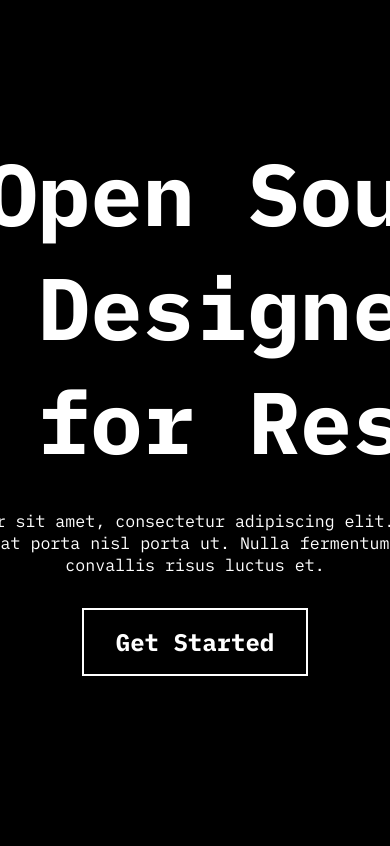
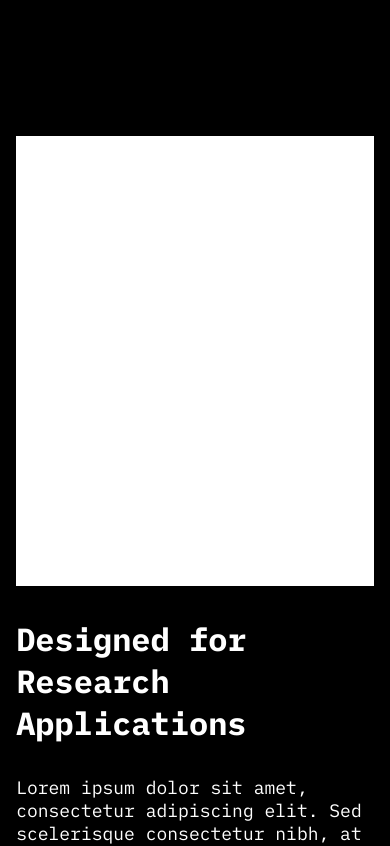
Before and after one commit to jasonxuyang/open-blimp-website, a Next.js app: page / in a window 390 px wide. Shown: the part 900-1746 px from the top of the page. Built offline with nearby package versions, Linux system fonts and the light colour scheme; a web font is replaced by a local one.

Commit message:
add mobile responsiveness

```diff
--- a/components/shared/footer.js
+++ b/components/shared/footer.js
@@ -7,7 +7,7 @@ export default function Footer() {
     <div className={styles.footer_wrapper}>
       <div className={styles.footer_container}>
         <div className={styles.footer_content_container}>
-          <h2>Get Involed</h2>
+          <h2>Get Involved</h2>
           <p>
             Interested in learning how you could contribute to this open source
             project?
--- a/pages/_app.js
+++ b/pages/_app.js
@@ -9,6 +9,10 @@ function MyApp({ Component, pageProps }) {
       <Head>
         <title>Open Blimp</title>
         <meta name="description" content="Generated by create next app" />
+        <meta
+          name="viewport"
+          content="width=device-width, initial-scale=1.0"
+        ></meta>
         <link rel="icon" href="/favicon.ico" />
       </Head>
       <Nav />
--- a/pages/home.js
+++ b/pages/home.js
@@ -3,16 +3,21 @@ import ButtonPrimary from "../components/shared/button-primary";
 import ContentBlock from "../components/home/content-block";
 import Image from "next/image";
 import placeHolder from "../public/img/img_placeholder.png";
-import hero from "../public/img/img_hero.png";
+import hero from "../public/img/img_hero.jpg";
 import IconBlock from "../components/home/icon-block";
 
 export default function Home() {
   return (
     <main className={styles.home_container}>
-      <div className={styles.hero_img_wrapper}>
-        <Image src={hero} className={styles.hero_img} layout="fill" alt="img" />
-      </div>
       <section id={styles.section_hero}>
+        <div className={styles.hero_img_wrapper}>
+          <Image
+            src={hero}
+            className={styles.hero_img}
+            layout="fill"
+            alt="img"
+          />
+        </div>
         <div className={styles.hero_content}>
           <h1>An Open Source Blimp Designed and Built for Research</h1>
           <p>
@@ -22,7 +27,7 @@ export default function Home() {
           </p>
           <ButtonPrimary
             linkText="Get Started"
-            href="https://pebble-save-55a.notion.site/OpenBlimp-Docs-382776f0548a43578d7f31991633be28"
+            href="https://www.notion.so/OpenBlimp-Docs-cbe8a34e08de4f79ae80e9781a82d98c"
           />
         </div>
       </section>
@@ -34,7 +39,7 @@ export default function Home() {
           heading="Designed for Research Applications"
           body="Lorem ipsum dolor sit amet, consectetur adipiscing elit. Sed scelerisque consectetur nibh, at porta nisl porta ut. Nulla fermentum felis sapien, sed convallis risus luctus et."
           linkText="See Hardware Specs"
-          href="https://pebble-save-55a.notion.site/OpenBlimp-Docs-382776f0548a43578d7f31991633be28"
+          href="https://www.notion.so/OpenBlimp-Docs-cbe8a34e08de4f79ae80e9781a82d98c"
         />
       </section>
 
@@ -43,7 +48,7 @@ export default function Home() {
           heading="Stable Flight"
           body="Lorem ipsum dolor sit amet, consectetur adipiscing elit. Sed scelerisque consectetur nibh, at porta nisl porta ut. Nulla fermentum felis sapien, sed convallis risus luctus et."
           linkText="Learn More"
-          href="https://pebble-save-55a.notion.site/OpenBlimp-Docs-382776f0548a43578d7f31991633be28"
+          href="https://www.notion.so/OpenBlimp-Docs-cbe8a34e08de4f79ae80e9781a82d98c"
         />
         <div className={`${styles.img_block} ${styles.right_img_block}`}>
           <Image src={placeHolder} layout="fill" alt="img" />
@@ -58,7 +63,7 @@ export default function Home() {
           heading="Built with Onboard Computing"
           body="Lorem ipsum dolor sit amet, consectetur adipiscing elit. Sed scelerisque consectetur nibh, at porta nisl porta ut. Nulla fermentum felis sapien, sed convallis risus luctus et."
           linkText="See Demo"
-          href="https://pebble-save-55a.notion.site/OpenBlimp-Docs-382776f0548a43578d7f31991633be28"
+          href="https://www.notion.so/OpenBlimp-Docs-cbe8a34e08de4f79ae80e9781a82d98c"
         />
       </section>
 
@@ -67,15 +72,15 @@ export default function Home() {
         <div className={styles.icon_block_container}>
           <IconBlock
             text="Source Seeking Demo"
-            href="https://pebble-save-55a.notion.site/OpenBlimp-Docs-382776f0548a43578d7f31991633be28"
+            href="https://www.notion.so/OpenBlimp-Docs-cbe8a34e08de4f79ae80e9781a82d98c"
           />
           <IconBlock
             text="Joystick Demo"
-            href="https://pebble-save-55a.notion.site/OpenBlimp-Docs-382776f0548a43578d7f31991633be28"
+            href="https://www.notion.so/OpenBlimp-Docs-cbe8a34e08de4f79ae80e9781a82d98c"
           />
           <IconBlock
             text="Placeholder"
-            href="https://pebble-save-55a.notion.site/OpenBlimp-Docs-382776f0548a43578d7f31991633be28"
+            href="https://www.notion.so/OpenBlimp-Docs-cbe8a34e08de4f79ae80e9781a82d98c"
           />
         </div>
       </section>
--- a/styles/components/button-primary.module.scss
+++ b/styles/components/button-primary.module.scss
@@ -12,3 +12,12 @@
   background-color: $white;
   color: $black;
 }
+
+@media only screen and (max-width: 960px) {
+  .button_primary {
+    width: calc(($columnWidthMobile * 4) + ($columnGutterMobile * 3));
+    padding: $m16 0;
+    background-color: $white;
+    color: $black;
+  }
+}
--- a/styles/components/content-block.module.scss
+++ b/styles/components/content-block.module.scss
@@ -11,3 +11,9 @@
     margin-bottom: $m32;
   }
 }
+
+@media (max-width: 960px) {
+  .content_block_container {
+    width: calc($columnWidthMobile * 4 + $columnGutterMobile * 3);
+  }
+}
--- a/styles/components/footer.module.scss
+++ b/styles/components/footer.module.scss
@@ -52,3 +52,22 @@
     }
   }
 }
+
+@media only screen and (max-width: 960px) {
+  .footer_container {
+    width: calc($columnWidthMobile * 4 + $columnGutterMobile * 3);
+  }
+
+  .footer_content_container {
+    width: calc($columnWidthMobile * 4 + $columnGutterMobile * 3) !important;
+    margin-bottom: $m192;
+
+    h2 {
+      margin-bottom: $m12;
+    }
+
+    p {
+      margin-bottom: $m24;
+    }
+  }
+}
--- a/styles/components/icon-block.module.scss
+++ b/styles/components/icon-block.module.scss
@@ -23,3 +23,14 @@
   color: $black;
   cursor: pointer;
 }
+
+@media only screen and (max-width: 960px) {
+  .icon_block_wrapper {
+    width: calc($columnWidthMobile * 4 + $columnGutterMobile * 3);
+    margin-bottom: $m32;
+
+    a {
+      width: calc($columnWidthMobile * 3 + $columnGutterMobile * 2);
+    }
+  }
+}
--- a/styles/globals.scss
+++ b/styles/globals.scss
@@ -136,21 +136,3 @@ p {
 .bold {
   font-family: "mb";
 }
-
-@media only screen and (max-width: 480px) {
-  h1 {
-    font-size: $h1Mobile;
-  }
-
-  h2 {
-    font-size: $h2Mobile;
-  }
-
-  h3 {
-    font-size: $h3Mobile;
-  }
-
-  p {
-    font-size: $pMobile;
-  }
-}
--- a/styles/pages/home.module.scss
+++ b/styles/pages/home.module.scss
@@ -4,6 +4,23 @@
   display: flex;
   flex-direction: column;
   align-items: center;
+
+  .img_block {
+    position: relative;
+    width: calc($columnWidth * 6 + $columnGutter * 5);
+    height: 450px;
+  }
+
+  .left_img_block {
+    margin-right: calc($columnWidth * 1 + $columnGutter * 2);
+  }
+
+  .right_img_block {
+    margin-left: calc($columnWidth * 1 + $columnGutter * 2);
+  }
+
+  #section_hero {
+    position: relative;
 
     .hero_img_wrapper {
       position: relative;
@@ -27,36 +44,20 @@
       background-image: linear-gradient(
         0deg,
         rgba(0, 0, 0, 1),
-      rgba(0, 0, 0, 0),
+        rgba(0, 0, 0, 0.5),
         rgba(0, 0, 0, 1)
       );
     }
 
-  section {
-    width: calc(($columnWidth * 12) + ($columnGutter * 11));
-  }
-
-  .img_block {
-    position: relative;
-    width: calc($columnWidth * 6 + $columnGutter * 5);
-    height: 450px;
-  }
-
-  .left_img_block {
-    margin-right: calc($columnWidth * 1 + $columnGutter * 2);
-  }
-
-  .right_img_block {
-    margin-left: calc($columnWidth * 1 + $columnGutter * 2);
-  }
-
-  #section_hero {
     .hero_content {
       display: flex;
       flex-direction: column;
       align-items: center;
       text-align: center;
-      margin-bottom: $m192;
+      position: absolute;
+      top: 45%;
+      left: 50%;
+      transform: translate(-50%, -50%);
 
       h1 {
         width: calc(($columnWidth * 10) + ($columnGutter * 9));
@@ -72,18 +73,17 @@
 
   #section_1,
   #section_2,
-  #section_3 {
+  #section_3,
+  #section_4 {
     display: flex;
     flex-direction: row;
     align-items: center;
     margin-bottom: $m192;
+    width: calc(($columnWidth * 12) + ($columnGutter * 11));
   }
 
   #section_4 {
-    display: flex;
     flex-direction: column;
-    margin-bottom: $m192;
-    align-items: center;
 
     h2 {
       margin-bottom: $m64;
@@ -97,3 +97,62 @@
     }
   }
 }
+
+@media only screen and (max-width: 960px) {
+  #section_hero {
+    .hero_content {
+      h1 {
+        width: calc(
+          ($columnWidthMobile * 4) + ($columnGutterMobile * 3)
+        ) !important;
+        text-align: start;
+      }
+
+      p {
+        width: calc(
+          ($columnWidthMobile * 4) + ($columnGutterMobile * 3)
+        ) !important;
+        text-align: start;
+      }
+    }
+  }
+
+  #section_1,
+  #section_2,
+  #section_3,
+  #section_4 {
+    display: flex;
+    flex-direction: column !important;
+    width: calc($columnWidthMobile * 4 + $columnGutterMobile * 3);
+    margin-bottom: $m128;
+  }
+
+  #section_2 {
+    flex-direction: column-reverse !important;
+  }
+  .img_block {
+    width: calc($columnWidthMobile * 4 + $columnGutterMobile * 3) !important;
+  }
+
+  .left_img_block {
+    margin: 0 !important;
+    margin-bottom: $m32 !important;
+  }
+
+  .right_img_block {
+    margin: 0 !important;
+    margin-bottom: $m32 !important;
+  }
+
+  #section_4 {
+    h2 {
+      margin-bottom: $m32 !important;
+      width: calc($columnWidthMobile * 4 + $columnGutterMobile * 3) !important;
+    }
+
+    .icon_block_container {
+      width: calc($columnWidthMobile * 4 + $columnGutterMobile * 3) !important;
+      flex-direction: column !important;
+    }
+  }
+}
--- a/styles/variables.scss
+++ b/styles/variables.scss
@@ -1,3 +1,11 @@
+@function view-width($pixel) {
+  @return (($pixel / 1440) * 100vw);
+}
+
+@function view-width-mobile($pixel) {
+  @return (($pixel / 375) * 100vw);
+}
+
 $black: #000000;
 $white: #ffffff;
 
@@ -24,11 +32,9 @@ $m144: 144px;
 $m192: 192px;
 $m240: 240px;
 
-$columnWidth: 69px;
-$columnGutter: 32px;
+$columnWidth: view-width(69);
+$columnGutter: view-width(32);
 $navOffset: 80px;
 
-$w1Mobile: 19.733vw;
-$w2Mobile: 43.733vw;
-$w3Mobile: 67.467vw;
-$w4Mobile: 91.467vw;
+$columnWidthMobile: view-width-mobile(74);
+$columnGutterMobile: view-width-mobile(16);
```
Also changed, not shown: public/img/img_hero.jpg (added). Lines whose indentation alone changed are shown as unchanged.
